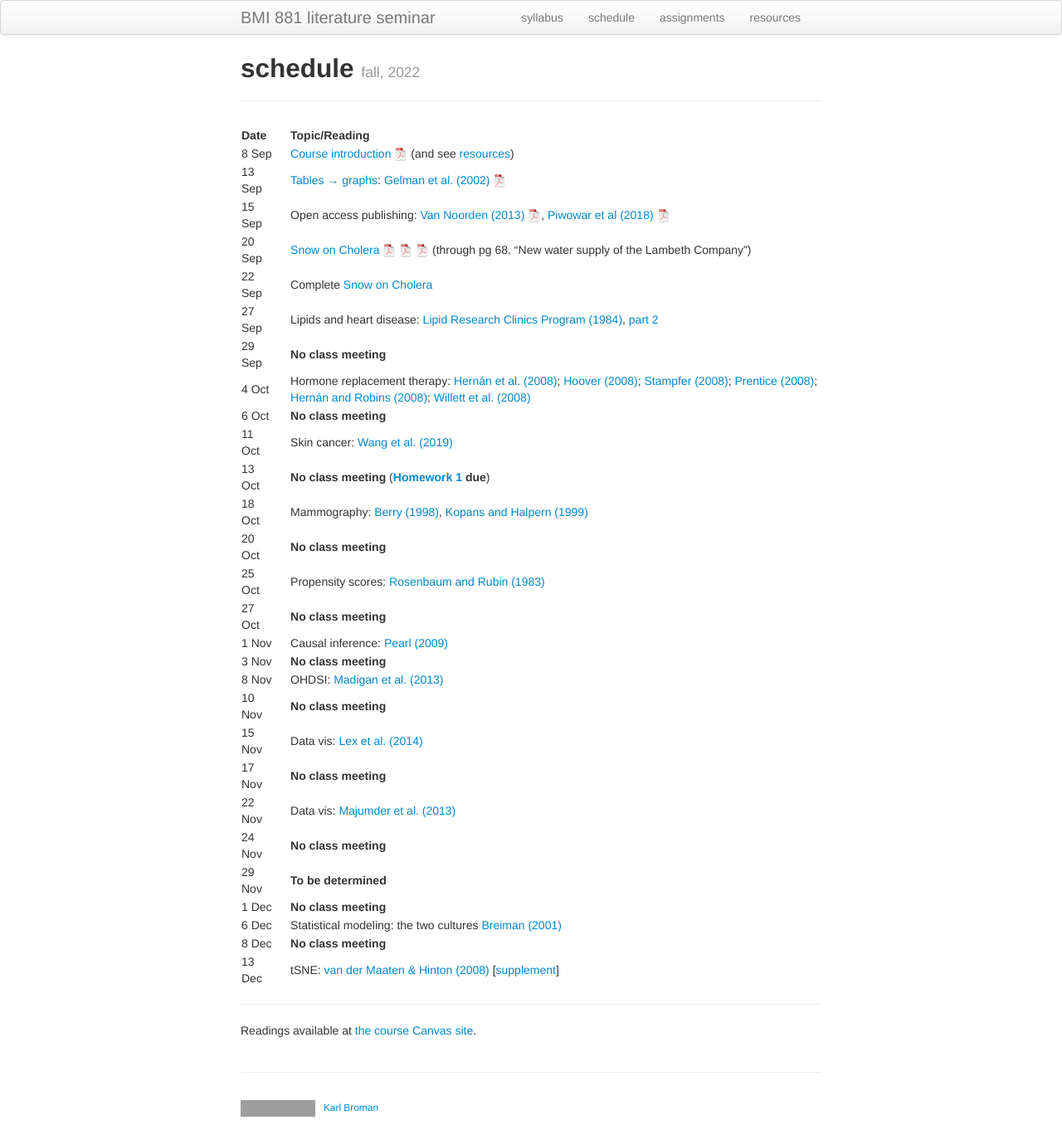
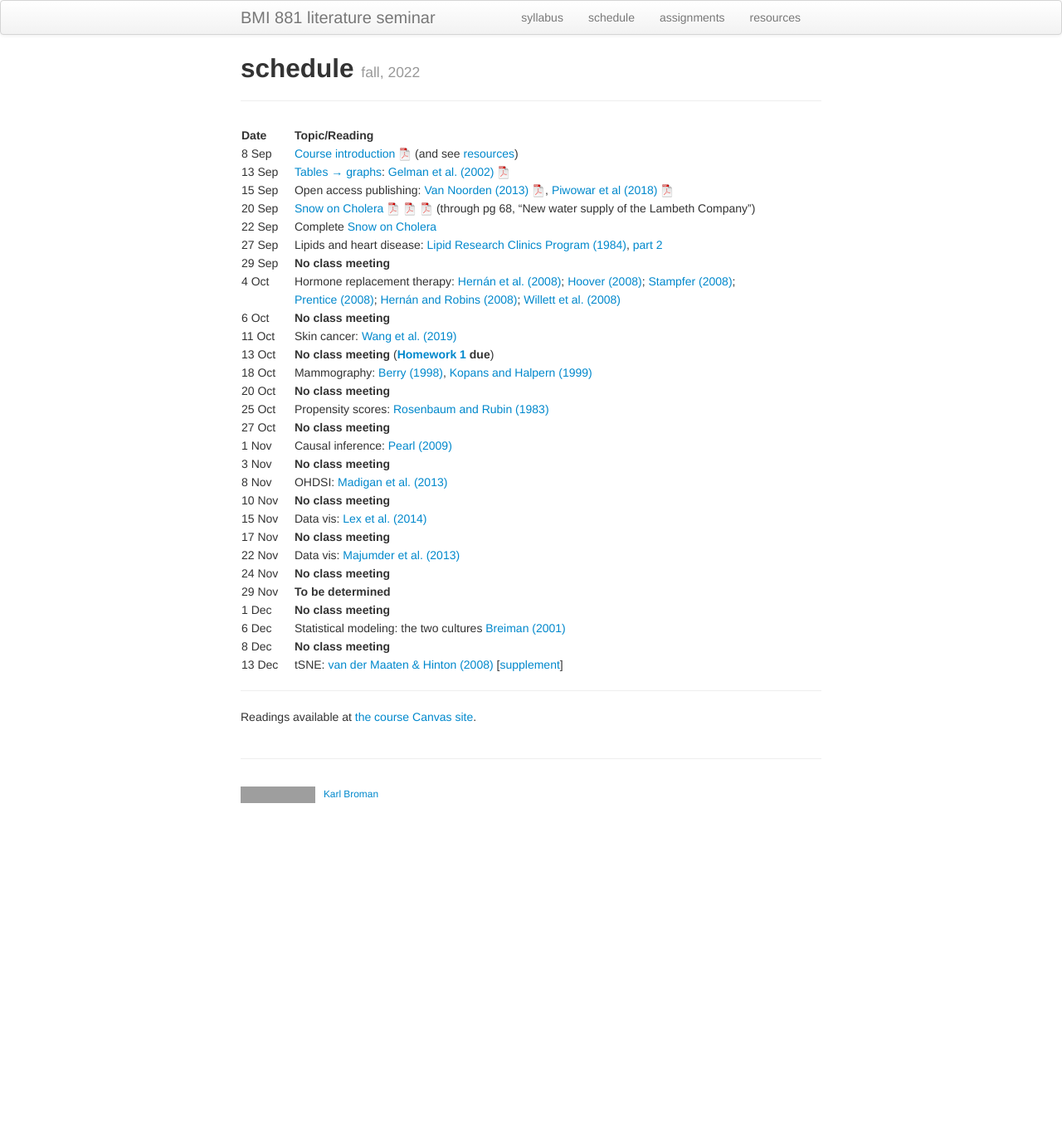
Before and after one commit to kbroman/BMI881_fall2022, a Jekyll site: the page built from schedule.md, in a window 1280 px wide. Shown: the whole page at 83% size. Built offline with Jekyll 4.4.1, drawn with Linux system fonts in a browser that asks for light colours; after the commit the page ends 978 px from its top, so only the background shows below that; grey boxes are pictures that could not be loaded.

```diff
--- a/schedule.md
+++ b/schedule.md
@@ -14,7 +14,8 @@ description: Schedule and readings for BMI 881, Biomedical data science scholarl
 | 22 Sep  |    | Complete [Snow on Cholera](http://www.ph.ucla.edu/epi/snow/snowbook.html)
 | 27 Sep  |    | Lipids and heart disease: [Lipid Research Clinics Program (1984)](https://doi.org/10.1001/jama.1984.03340270029025), [part 2](https://doi.org/10.1001/jama.1984.03340270043026) |
 | 29 Sep  |    | **No class meeting** |
-| 4 Oct   |    | Hormone replacement therapy: [Hern&aacute;n et al. (2008)](https://doi.org/10.1097/EDE.0b013e3181875e61); [Hoover (2008)](https://doi.org/10.1097/EDE.0b013e318188e21d); [Stampfer (2008)](https://doi.org/10.1097/EDE.0b013e318188442e); [Prentice (2008)](https://doi.org/10.1097/EDE.0b013e318188e83b); [Hern&aacute;n and Robins (2008)](https://doi.org/10.1097/EDE.0b013e318188e85f); [Willett et al. (2008)](https://doi.org/10.1097/EDE.0b013e318188e84e) |
+| 4 Oct   |    | Hormone replacement therapy: [Hern&aacute;n et al. (2008)](https://doi.org/10.1097/EDE.0b013e3181875e61); [Hoover (2008)](https://doi.org/10.1097/EDE.0b013e318188e21d); [Stampfer (2008)](https://doi.org/10.1097/EDE.0b013e318188442e); |
+| | | [Prentice (2008)](https://doi.org/10.1097/EDE.0b013e318188e83b); [Hern&aacute;n and Robins (2008)](https://doi.org/10.1097/EDE.0b013e318188e85f); [Willett et al. (2008)](https://doi.org/10.1097/EDE.0b013e318188e84e) |
 | 6 Oct   |    | **No class meeting** |
 | 11 Oct  |    | Skin cancer: [Wang et al. (2019)](https://doi.org/10.1001/jamadermatol.2019.2335)
 | 13 Oct   |    | **No class meeting** (**[Homework 1](homework1.html) due**)
```
